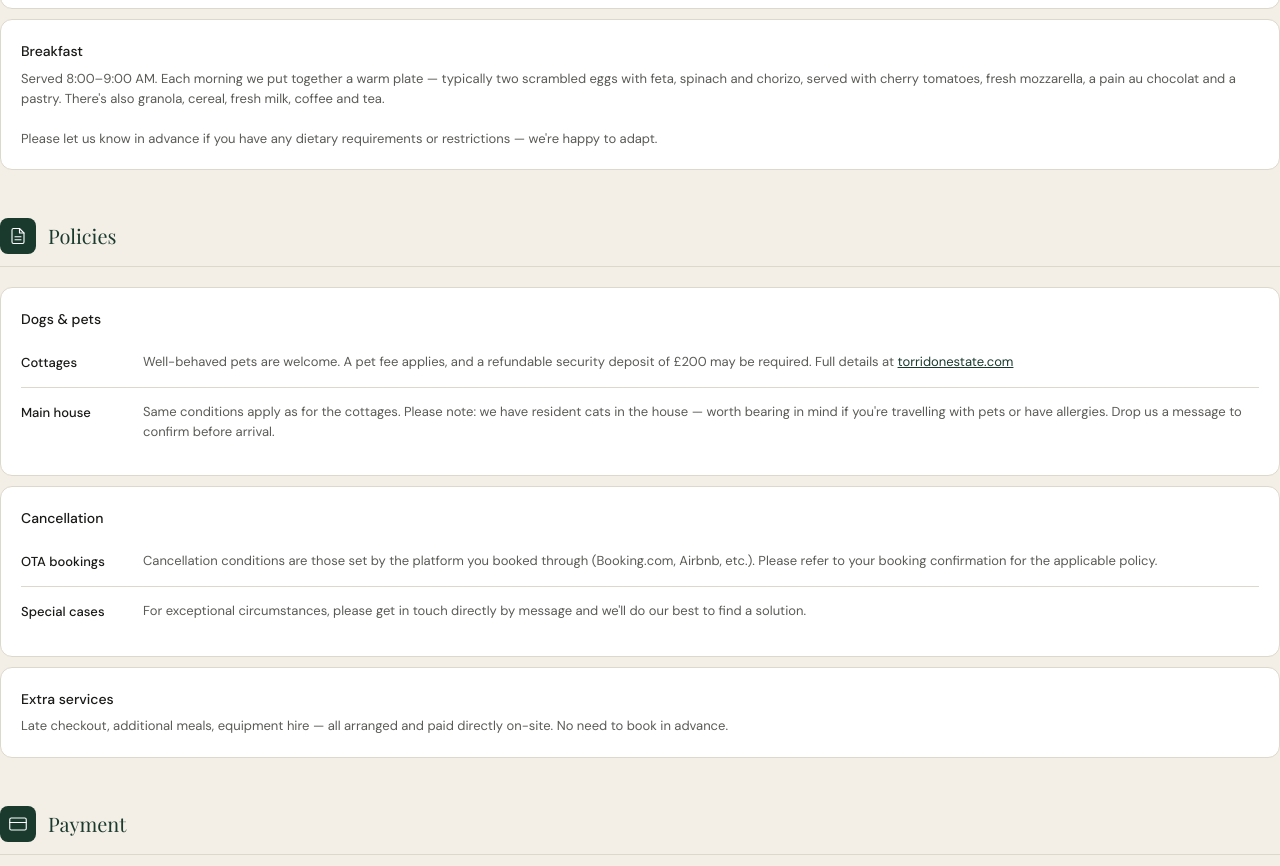
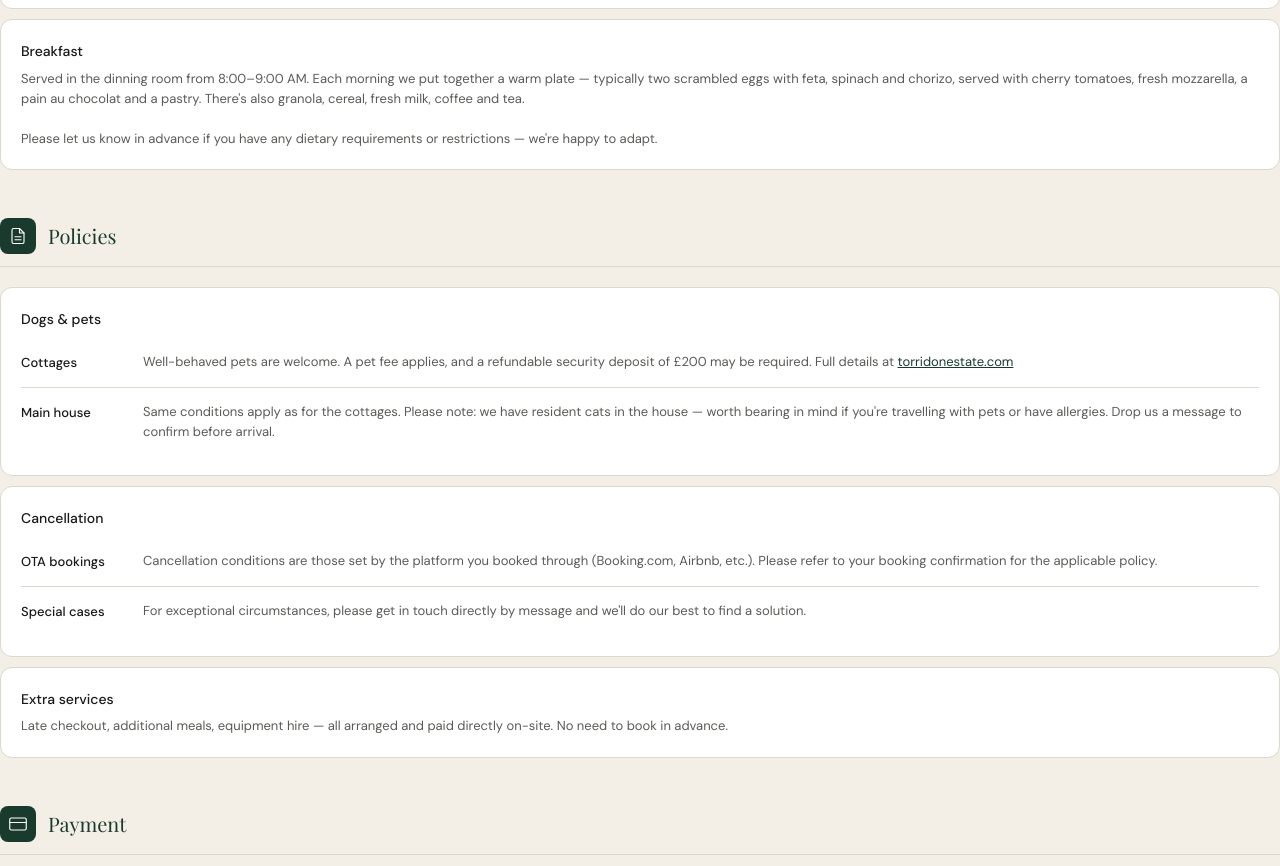
Before and after one commit to Torridonia/torridonestate, a plain HTML site: page index.html in a window 1280 px wide. Shown: the part 3412-4278 px from the top of the page. Drawn offline with nearby package versions, Linux system fonts and the light colour scheme.

Commit message:
Update index.html

```diff
--- a/index.html
+++ b/index.html
@@ -253,7 +253,7 @@ footer strong{color:var(--white);font-weight:500}
     </div>
     <div class="card">
       <div class="card-title">Breakfast</div>
-      <div class="card-sub">Served 8:00–9:00 AM. Each morning we put together a warm plate — typically two scrambled eggs with feta, spinach and chorizo, served with cherry tomatoes, fresh mozzarella, a pain au chocolat and a pastry. There's also granola, cereal, fresh milk, coffee and tea.<br><br>Please let us know in advance if you have any dietary requirements or restrictions — we're happy to adapt.</div>
+      <div class="card-sub">Served in the dinning room from 8:00–9:00 AM. Each morning we put together a warm plate — typically two scrambled eggs with feta, spinach and chorizo, served with cherry tomatoes, fresh mozzarella, a pain au chocolat and a pastry. There's also granola, cereal, fresh milk, coffee and tea.<br><br>Please let us know in advance if you have any dietary requirements or restrictions — we're happy to adapt.</div>
     </div>
   </section>
 
```
